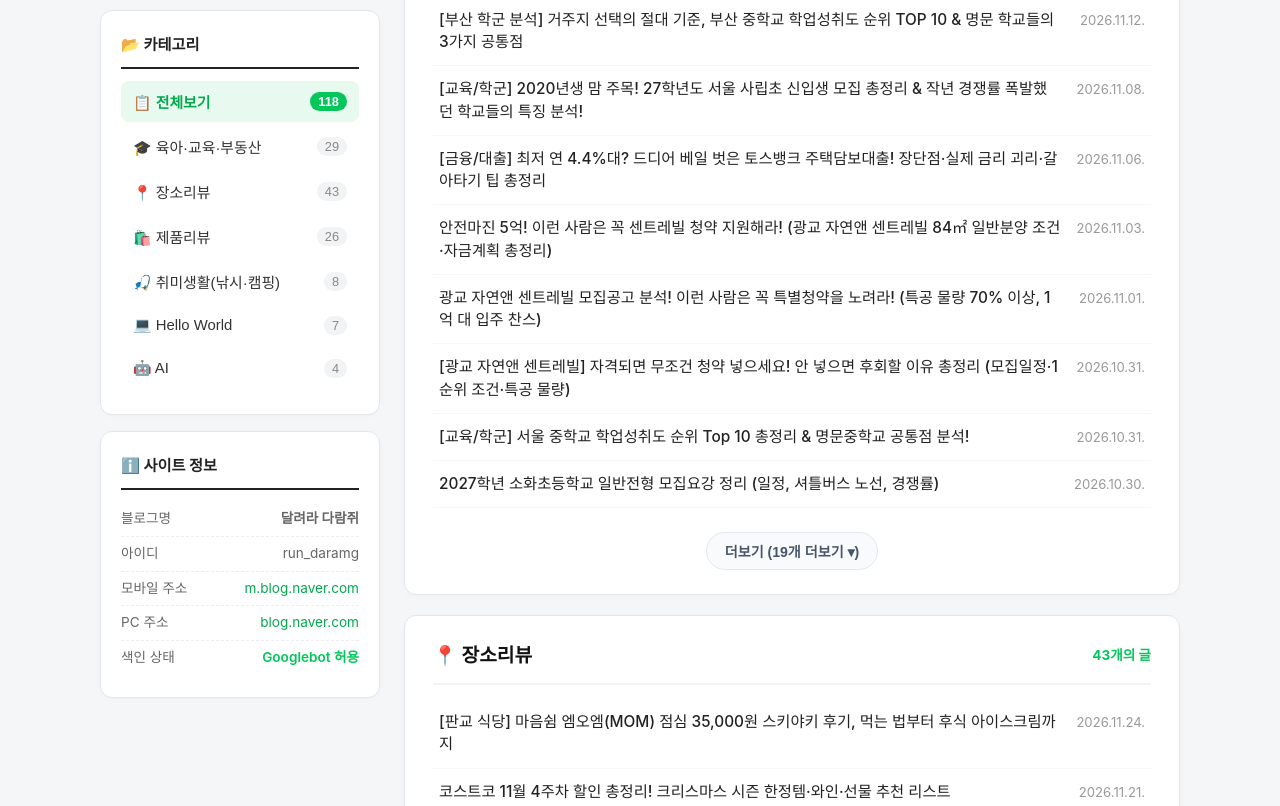
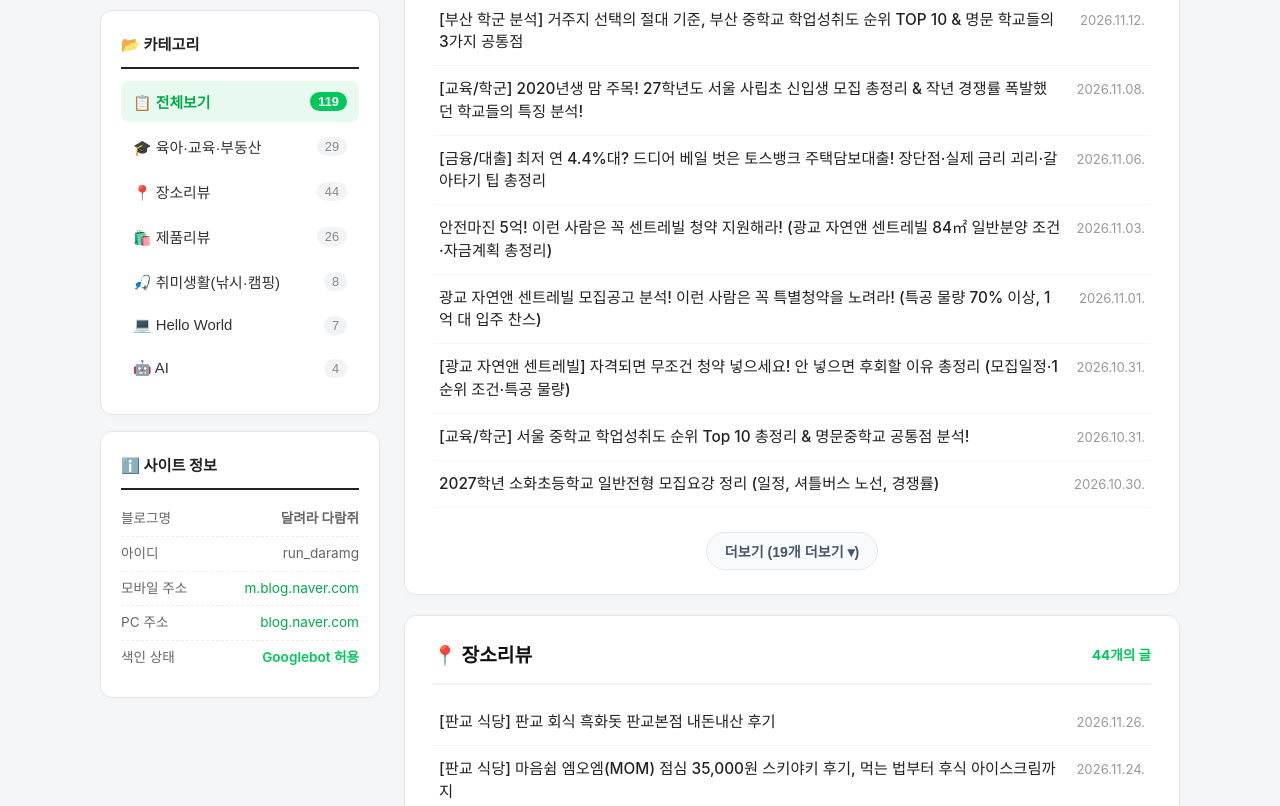
Before and after one commit to run-daramg/run-daramg.github.io, a plain HTML site: page index.html in a window 1280 px wide. Shown: the part 511-1317 px from the top of the page. Drawn offline with Linux system fonts and the light colour scheme.

Commit message:
Auto-update new Naver blog posts by category

```diff
--- a/index.html
+++ b/index.html
@@ -330,7 +330,7 @@
           <li>
             <button class="cat-btn active" onclick="filterCategory('all', this)">
               <span>📋 전체보기</span>
-              <span class="cat-count" id="count-all">117</span>
+              <span class="cat-count" id="count-all">118</span>
             </button>
           </li>
           <li>
@@ -342,7 +342,7 @@
           <li>
             <button class="cat-btn" onclick="filterCategory('장소리뷰', this)">
               <span>📍 장소리뷰</span>
-              <span class="cat-count">43</span>
+              <span class="cat-count">44</span>
             </button>
           </li>
           <li>
@@ -443,9 +443,10 @@
       <section class="category-section" data-category="장소리뷰">
         <div class="section-header">
           <h2>📍 장소리뷰</h2>
-          <span class="section-badge">43개의 글</span>
+          <span class="section-badge">44개의 글</span>
         </div>
         <ul class="post-list">
+          <li><a href="https://m.blog.naver.com/run_daramg/224492382561">[판교 식당] 판교 회식 흑화돗 판교본점 내돈내산 후기</a><span class="date">2026.11.26.</span></li>
           <li><a href="https://m.blog.naver.com/run_daramg/224490524129">[판교 식당] 마음쉼 엠오엠(MOM) 점심 35,000원 스키야키 후기, 먹는 법부터 후식 아이스크림까지</a><span class="date">2026.11.24.</span></li>
           <li><a href="https://m.blog.naver.com/run_daramg/224486153383">코스트코 11월 4주차 할인 총정리! 크리스마스 시즌 한정템·와인·선물 추천 리스트</a><span class="date">2026.11.21.</span></li>
           <li><a href="https://m.blog.naver.com/run_daramg/224486043314">다이소 가지 말고 지금 홈플러스로! '홈플 이즈 백' 300원 바스켓·전자제품 70% 할인 총정리</a><span class="date">2026.11.21.</span></li>
```
